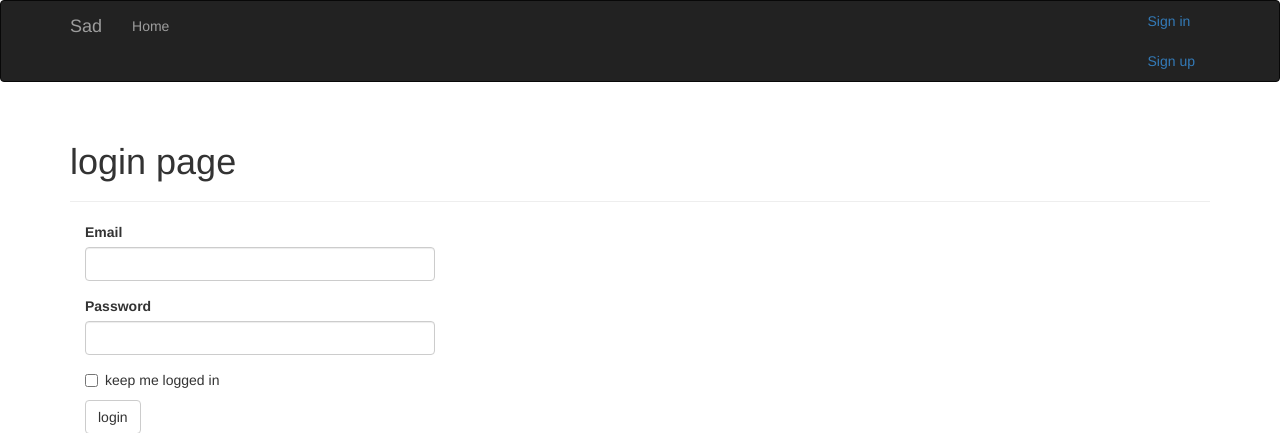
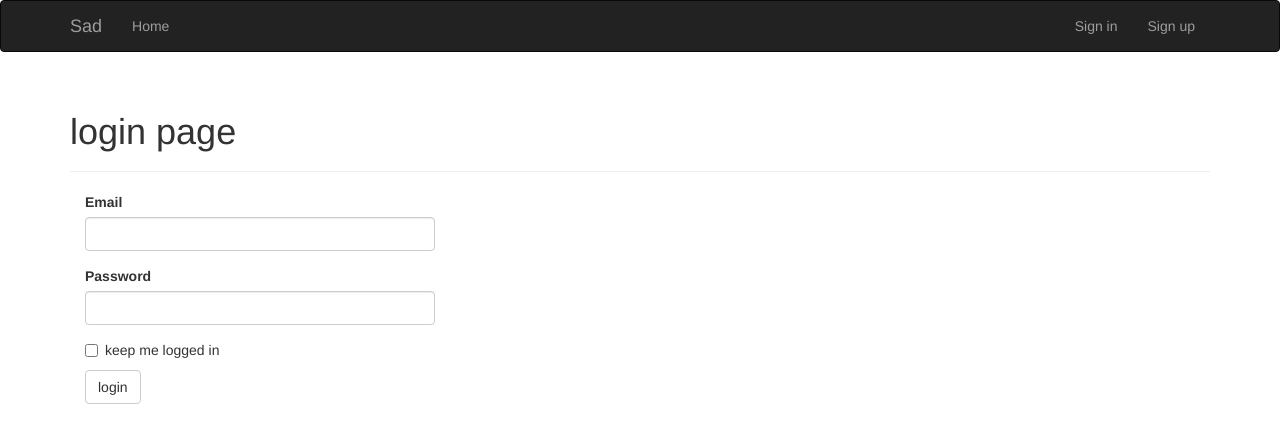
Before and after one commit to sadscv/flask, a Flask app: page /auth/login in a window 1280 px wide. Shown: the top 433 px of the page. Run offline with Flask 2, Linux system fonts and the light colour scheme; some libraries are stand-ins or nearby versions.

Commit message:
untrack .idea folder, fix bug on navbar

```diff
--- a/app/templates/base.html
+++ b/app/templates/base.html
@@ -32,7 +32,7 @@
                 </li>
                 {% endif %}
             </ul>
-            <ul class="nav navbar-right">
+            <ul class="nav navbar-nav navbar-right">
                 {% if current_user.is_authenticated %}
                 <li>
                     <a href="{{ url_for('auth.logout') }}">Sign out</a>
@@ -40,9 +40,9 @@
                 {% else %}
                 <li>
                     <a href="{{ url_for('auth.login') }}">Sign in</a>
-                    <a href="{{ url_for('auth.reg') }}">Sign up</a>
+
                 </li>
-                <li></li>
+                <li><a href="{{ url_for('auth.reg') }}">Sign up</a></li>
                 {% endif %}
             </ul>
         </div>
```
Also changed, not shown: 1 other file.
